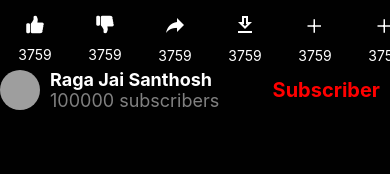
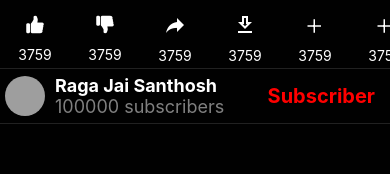
Before and after one commit to JaiRaga/youtube, a React Native app: screen /TabTwo in a window 390 px wide. Shown: the part 375-549 px from the top of the page. Built offline with nearby package versions, Linux system fonts and the light colour scheme; grey boxes are pictures that could not be loaded; what expo-linking would draw is missing.

Commit message:
:art: added styles for comments

```diff
--- a/screens/VideoScreen/styles.ts
+++ b/screens/VideoScreen/styles.ts
@@ -52,11 +52,15 @@ const styles = StyleSheet.create({
 	},
 	userContainer: {
 		flexDirection: 'row',
-		alignItems: 'center'
+		alignItems: 'center',
+		borderColor: '#ffffff22',
+		borderTopWidth: 1,
+		borderBottomWidth: 1,
+		padding: 5
 	},
 	userTextContainer: {
 		marginHorizontal: 10,
-		flex: 1
+		flex: 1,
 	},
 	username: {
 		color: 'white',
@@ -72,6 +76,25 @@ const styles = StyleSheet.create({
 		fontSize: 20,
 		fontWeight: 'bold',
 		padding: 10
+	},
+	// Comments
+	commentContainer: {
+		flexDirection: 'row',
+		alignItems: 'center',
+		padding: 5
+	},
+	commentTitle: {
+		color: 'white',
+		marginVertical: 10
+	},
+	commentAvatar: {
+		width: 35,
+		height: 35,
+		borderRadius: 20
+	},
+	commentUsername: {
+		color: 'white',
+		marginLeft: 10
 	}
 })
 
```
